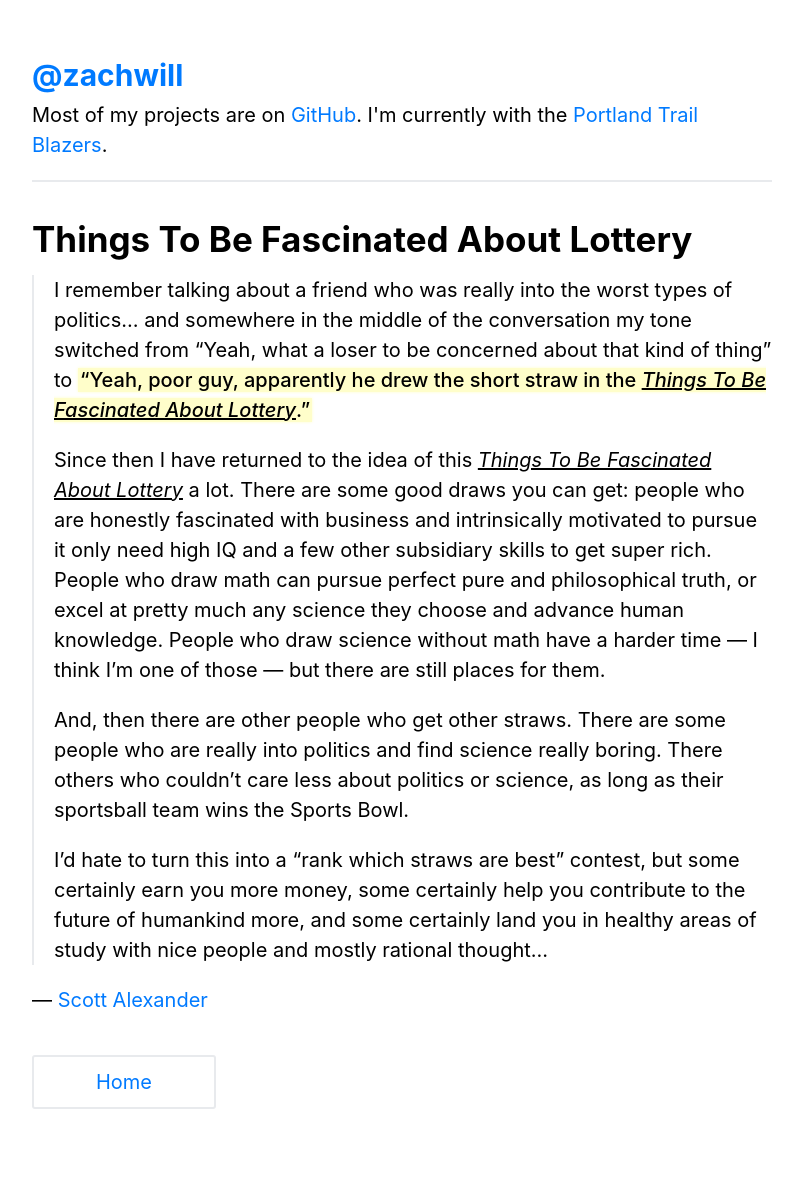
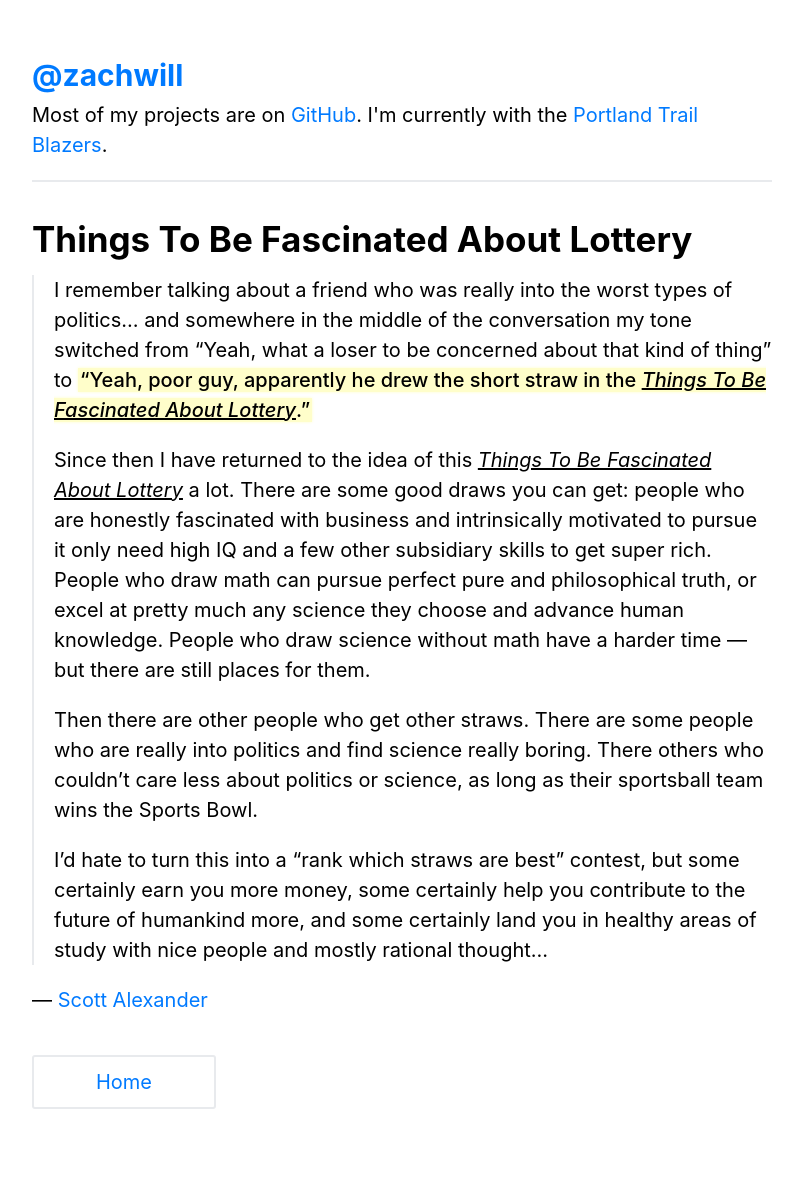
Before and after one commit to zachwill/blog, a Jekyll site: the page built from _posts/2019-08-20-things-to-be-fascinated-about-lottery.md, in a window 1280 px wide. Shown: the whole page, without its empty margins (238-1041 px from the left). Built offline with Jekyll 4.4.1, drawn with Linux system fonts in a browser that asks for light colours.

Commit message:
Minor clean ups

```diff
--- a/_posts/2019-08-20-things-to-be-fascinated-about-lottery.md
+++ b/_posts/2019-08-20-things-to-be-fascinated-about-lottery.md
@@ -17,10 +17,9 @@ permalink : /things-to-be-fascinated-about-lottery/
 > high IQ and a few other subsidiary skills to get super rich. People who draw
 > math can pursue perfect pure and philosophical truth, or excel at pretty much
 > any science they choose and advance human knowledge. People who draw science
-> without math have a harder time &mdash; I think I’m one of those &mdash; but
-> there are still places for them.
+> without math have a harder time &mdash; but there are still places for them.
 >
-> And, then there are other people who get other straws. There are some people
+> Then there are other people who get other straws. There are some people
 > who are really into politics and find science really boring. There others who
 > couldn’t care less about politics or science, as long as their sportsball team
 > wins the Sports Bowl.
```
